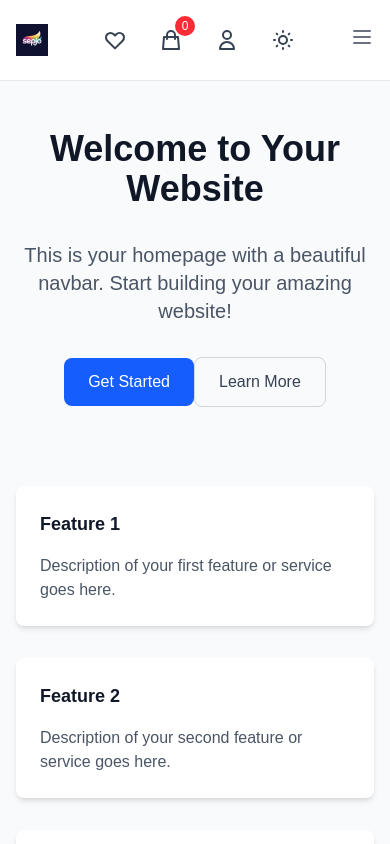
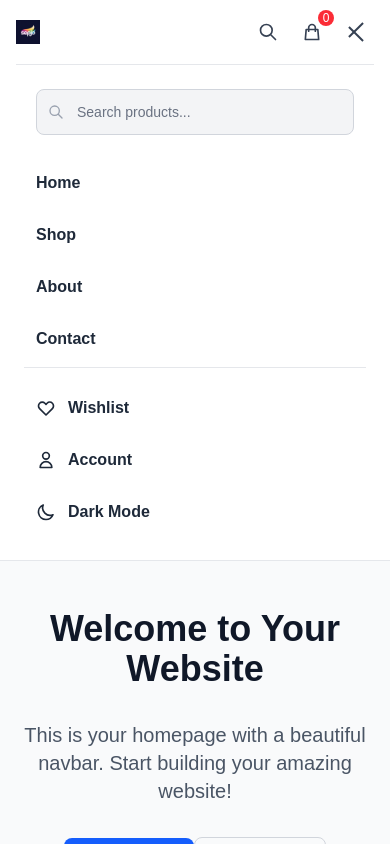
Before and after one commit to Inscrutable21/sepjo, a Next.js app: page / in a window 390 px wide. Both pictures are taken after a click on the button 283 px from the left and 40 px from the top of the page. Shown: the top 844 px of the page. Built offline with nearby package versions, Linux system fonts and the light colour scheme.

Commit message:
hamburger

```diff
--- /dev/null
+++ b/src/components/layout/MobileNavbar.js
@@ -0,0 +1,123 @@
+import Link from 'next/link';
+
+export default function MobileNavbar({
+  isMobileMenuOpen,
+  setIsMobileMenuOpen,
+  searchQuery,
+  setSearchQuery,
+  isDarkMode,
+  toggleDarkMode
+}) {
+  const closeMobileMenu = () => {
+    setIsMobileMenuOpen(false);
+  };
+
+  return (
+    <div className={`md:hidden transition-all duration-300 ease-in-out ${
+      isMobileMenuOpen ? 'max-h-screen opacity-100' : 'max-h-0 opacity-0'
+    } overflow-hidden`}>
+      <div className="border-t border-gray-200 dark:border-gray-700">
+        <div className="px-2 pt-4 pb-6 space-y-1">
+          {/* Mobile Search */}
+          <div className="px-3 py-2 mb-4">
+            <div className="relative">
+              <input
+                type="text"
+                placeholder="Search products..."
+                value={searchQuery}
+                onChange={(e) => setSearchQuery(e.target.value)}
+                className="w-full px-4 py-3 pl-10 text-sm bg-gray-100 dark:bg-gray-800 text-gray-900 dark:text-white placeholder-gray-500 dark:placeholder-gray-400 rounded-lg border border-gray-300 dark:border-gray-600 focus:outline-none focus:ring-2 focus:ring-blue-500 focus:border-transparent transition-colors"
+              />
+              <div className="absolute inset-y-0 left-0 flex items-center pl-3">
+                <svg className="w-4 h-4 text-gray-400" fill="none" stroke="currentColor" viewBox="0 0 24 24">
+                  <path strokeLinecap="round" strokeLinejoin="round" strokeWidth={2} d="M21 21l-6-6m2-5a7 7 0 11-14 0 7 7 0 0114 0z" />
+                </svg>
+              </div>
+            </div>
+          </div>
+
+          {/* Mobile Navigation Links */}
+          <div className="space-y-1">
+            <Link
+              href="/"
+              className="block px-3 py-3 text-gray-800 dark:text-gray-200 hover:text-blue-600 dark:hover:text-blue-400 hover:bg-gray-50 dark:hover:bg-gray-800 text-base font-semibold transition-colors rounded-md"
+              onClick={closeMobileMenu}
+            >
+              Home
+            </Link>
+            <Link
+              href="/shop"
+              className="block px-3 py-3 text-gray-800 dark:text-gray-200 hover:text-blue-600 dark:hover:text-blue-400 hover:bg-gray-50 dark:hover:bg-gray-800 text-base font-semibold transition-colors rounded-md"
+              onClick={closeMobileMenu}
+            >
+              Shop
+            </Link>
+            <Link
+              href="/about"
+              className="block px-3 py-3 text-gray-800 dark:text-gray-200 hover:text-blue-600 dark:hover:text-blue-400 hover:bg-gray-50 dark:hover:bg-gray-800 text-base font-semibold transition-colors rounded-md"
+              onClick={closeMobileMenu}
+            >
+              About
+            </Link>
+            <Link
+              href="/contact"
+              className="block px-3 py-3 text-gray-800 dark:text-gray-200 hover:text-blue-600 dark:hover:text-blue-400 hover:bg-gray-50 dark:hover:bg-gray-800 text-base font-semibold transition-colors rounded-md"
+              onClick={closeMobileMenu}
+            >
+              Contact
+            </Link>
+          </div>
+
+          {/* Mobile Action Links */}
+          <div className="pt-4 border-t border-gray-200 dark:border-gray-700 space-y-1">
+            <Link
+              href="/wishlist"
+              className="flex items-center px-3 py-3 text-gray-800 dark:text-gray-200 hover:text-blue-600 dark:hover:text-blue-400 hover:bg-gray-50 dark:hover:bg-gray-800 text-base font-semibold transition-colors rounded-md"
+              onClick={closeMobileMenu}
+            >
+              <svg className="w-5 h-5 mr-3" fill="none" stroke="currentColor" viewBox="0 0 24 24">
+                <path strokeLinecap="round" strokeLinejoin="round" strokeWidth={2} d="M4.318 6.318a4.5 4.5 0 000 6.364L12 20.364l7.682-7.682a4.5 4.5 0 00-6.364-6.364L12 7.636l-1.318-1.318a4.5 4.5 0 00-6.364 0z" />
+              </svg>
+              Wishlist
+            </Link>
+
+            <Link
+              href="/account"
+              className="flex items-center px-3 py-3 text-gray-800 dark:text-gray-200 hover:text-blue-600 dark:hover:text-blue-400 hover:bg-gray-50 dark:hover:bg-gray-800 text-base font-semibold transition-colors rounded-md"
+              onClick={closeMobileMenu}
+            >
+              <svg className="w-5 h-5 mr-3" fill="none" stroke="currentColor" viewBox="0 0 24 24">
+                <path strokeLinecap="round" strokeLinejoin="round" strokeWidth={2} d="M16 7a4 4 0 11-8 0 4 4 0 018 0zM12 14a7 7 0 00-7 7h14a7 7 0 00-7-7z" />
+              </svg>
+              Account
+            </Link>
+
+            <button
+              onClick={() => {
+                toggleDarkMode();
+                closeMobileMenu();
+              }}
+              className="flex items-center w-full px-3 py-3 text-gray-800 dark:text-gray-200 hover:text-blue-600 dark:hover:text-blue-400 hover:bg-gray-50 dark:hover:bg-gray-800 text-base font-semibold transition-colors rounded-md"
+            >
+              {isDarkMode ? (
+                <>
+                  <svg className="w-5 h-5 mr-3" fill="none" stroke="currentColor" viewBox="0 0 24 24">
+                    <path strokeLinecap="round" strokeLinejoin="round" strokeWidth={2} d="M12 3v1m0 16v1m9-9h-1M4 12H3m15.364 6.364l-.707-.707M6.343 6.343l-.707-.707m12.728 0l-.707.707M6.343 17.657l-.707.707M16 12a4 4 0 11-8 0 4 4 0 018 0z" />
+                  </svg>
+                  Light Mode
+                </>
+              ) : (
+                <>
+                  <svg className="w-5 h-5 mr-3" fill="none" stroke="currentColor" viewBox="0 0 24 24">
+                    <path strokeLinecap="round" strokeLinejoin="round" strokeWidth={2} d="M20.354 15.354A9 9 0 018.646 3.646 9.003 9.003 0 0012 21a9.003 9.003 0 008.354-5.646z" />
+                  </svg>
+                  Dark Mode
+                </>
+              )}
+            </button>
+          </div>
+        </div>
+      </div>
+    </div>
+  );
+}
--- a/src/components/layout/Navbar.js
+++ b/src/components/layout/Navbar.js
@@ -3,10 +3,12 @@
 import Link from 'next/link';
 import Image from 'next/image';
 import { useState, useEffect } from 'react';
+import MobileNavbar from './MobileNavbar';
 
 export default function Navbar() {
   const [isDarkMode, setIsDarkMode] = useState(false);
   const [searchQuery, setSearchQuery] = useState('');
+  const [isMobileMenuOpen, setIsMobileMenuOpen] = useState(false);
 
   // Check for saved theme preference or default to light mode
   useEffect(() => {
@@ -43,7 +45,7 @@ export default function Navbar() {
   return (
     <nav className="bg-white dark:bg-gray-900 border-b border-gray-200 dark:border-gray-700 transition-colors duration-300">
       <div className="max-w-7xl mx-auto px-4 sm:px-6 lg:px-8">
-        <div className="flex justify-between items-center h-20">
+        <div className="flex justify-between items-center h-16 sm:h-20">
           {/* Logo */}
           <div className="flex-shrink-0">
             <Link href="/" className="flex items-center">
@@ -52,13 +54,13 @@ export default function Navbar() {
                 alt="Logo"
                 width={120}
                 height={40}
-                className="h-8 w-auto"
+                className="h-6 sm:h-8 w-auto"
                 priority
               />
             </Link>
           </div>
 
-          {/* Navigation Links - Left Side */}
+          {/* Desktop Navigation Links */}
           <div className="hidden md:flex items-center space-x-8">
             <Link
               href="/"
@@ -86,8 +88,8 @@ export default function Navbar() {
             </Link>
           </div>
 
-          {/* Right Side - Search, Icons, Theme Toggle */}
-          <div className="flex items-center space-x-4">
+          {/* Desktop Right Side - Search, Icons, Theme Toggle */}
+          <div className="hidden md:flex items-center space-x-4">
             {/* Search Bar */}
             <div className="relative hidden lg:block">
               <input
@@ -124,7 +126,6 @@ export default function Navbar() {
               <svg className="w-6 h-6" fill="none" stroke="currentColor" viewBox="0 0 24 24">
                 <path strokeLinecap="round" strokeLinejoin="round" strokeWidth={2} d="M16 11V7a4 4 0 00-8 0v4M5 9h14l1 12H4L5 9z" />
               </svg>
-              {/* Cart badge (optional) */}
               <span className="absolute -top-1 -right-1 bg-red-500 text-white text-xs rounded-full w-5 h-5 flex items-center justify-center">
                 0
               </span>
@@ -159,19 +160,58 @@ export default function Navbar() {
             </button>
           </div>
 
-          {/* Mobile menu button */}
-          <div className="md:hidden">
+          {/* Mobile Right Side - Icons and Hamburger */}
+          <div className="md:hidden flex items-center space-x-2">
+            {/* Mobile Search Icon */}
+            <button
+              onClick={() => setIsMobileMenuOpen(!isMobileMenuOpen)}
+              className="text-gray-700 dark:text-gray-300 hover:text-gray-900 dark:hover:text-white transition-colors p-2"
+              aria-label="Search"
+            >
+              <svg className="w-5 h-5" fill="none" stroke="currentColor" viewBox="0 0 24 24">
+                <path strokeLinecap="round" strokeLinejoin="round" strokeWidth={2} d="M21 21l-6-6m2-5a7 7 0 11-14 0 7 7 0 0114 0z" />
+              </svg>
+            </button>
+
+            {/* Mobile Cart Icon */}
+            <Link
+              href="/cart"
+              className="text-gray-700 dark:text-gray-300 hover:text-gray-900 dark:hover:text-white transition-colors p-2 relative"
+              aria-label="Shopping Cart"
+            >
+              <svg className="w-5 h-5" fill="none" stroke="currentColor" viewBox="0 0 24 24">
+                <path strokeLinecap="round" strokeLinejoin="round" strokeWidth={2} d="M16 11V7a4 4 0 00-8 0v4M5 9h14l1 12H4L5 9z" />
+              </svg>
+              <span className="absolute -top-1 -right-1 bg-red-500 text-white text-xs rounded-full w-4 h-4 flex items-center justify-center">
+                0
+              </span>
+            </Link>
+
+            {/* Mobile Hamburger Menu */}
             <button
               type="button"
-              className="text-gray-500 dark:text-gray-400 hover:text-gray-700 dark:hover:text-gray-300 focus:outline-none focus:text-gray-700 dark:focus:text-gray-300"
+              onClick={() => setIsMobileMenuOpen(!isMobileMenuOpen)}
+              className="text-gray-700 dark:text-gray-300 hover:text-gray-900 dark:hover:text-white focus:outline-none focus:ring-2 focus:ring-blue-500 focus:ring-offset-2 focus:ring-offset-gray-100 dark:focus:ring-offset-gray-900 transition-colors p-2 rounded-md"
               aria-label="Toggle menu"
             >
-              <svg className="h-6 w-6" fill="none" viewBox="0 0 24 24" stroke="currentColor">
-                <path strokeLinecap="round" strokeLinejoin="round" strokeWidth={2} d="M4 6h16M4 12h16M4 18h16" />
-              </svg>
+              <div className="w-5 h-5 flex flex-col justify-center items-center">
+                <span className={`block w-5 h-0.5 bg-current transition-all duration-300 ${isMobileMenuOpen ? 'rotate-45 translate-y-1' : '-translate-y-1'}`}></span>
+                <span className={`block w-5 h-0.5 bg-current transition-all duration-300 ${isMobileMenuOpen ? 'opacity-0' : 'opacity-100'}`}></span>
+                <span className={`block w-5 h-0.5 bg-current transition-all duration-300 ${isMobileMenuOpen ? '-rotate-45 -translate-y-1' : 'translate-y-1'}`}></span>
+              </div>
             </button>
           </div>
         </div>
+
+        {/* Mobile Menu Component */}
+        <MobileNavbar
+          isMobileMenuOpen={isMobileMenuOpen}
+          setIsMobileMenuOpen={setIsMobileMenuOpen}
+          searchQuery={searchQuery}
+          setSearchQuery={setSearchQuery}
+          isDarkMode={isDarkMode}
+          toggleDarkMode={toggleDarkMode}
+        />
       </div>
     </nav>
   );
```
